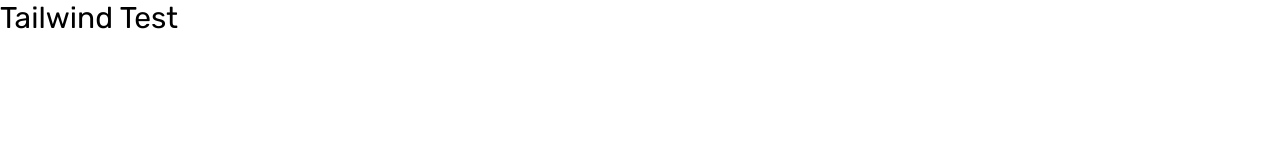
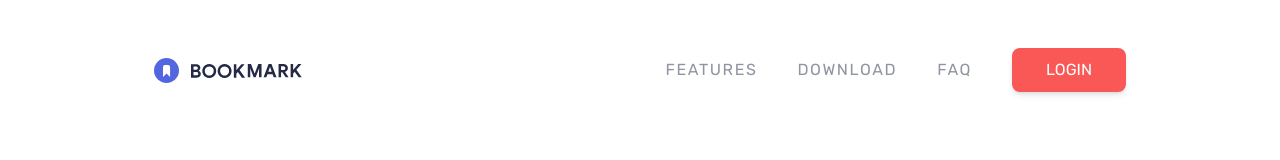
Before and after one commit to Reny8/Bookmark-Manager, a website: page index.html in a window 1280 px wide. Drawn offline with Linux system fonts and the light colour scheme.

Commit message:
Add nav items

```diff
--- a/index.html
+++ b/index.html
@@ -4,6 +4,11 @@
     <meta charset="UTF-8" />
     <meta http-equiv="X-UA-Compatible" content="IE=edge" />
     <meta name="viewport" content="width=device-width, initial-scale=1.0" />
+    <link
+      rel="shorcut icon"
+      href="./images/favicon-32x32.png"
+      type="image/png"
+    />
     <link rel="preconnect" href="https://fonts.googleapis.com" />
     <link rel="preconnect" href="https://fonts.gstatic.com" crossorigin />
     <link
@@ -13,7 +18,30 @@
     <link rel="stylesheet" href="css/style.css" />
     <title>Bookmark Manager</title>
   </head>
-  <body>
-    <h1 class="text-3xl">Tailwind Test</h1>
+  <body class="overflow-x-hidden">
+    <nav class="container relative mx-auto p-6">
+      <div class="flex items-center justify-between space-x-20 my-6">
+        <div class="z-30">
+          <img src="./images/logo-bookmark.svg" alt="" id="logo" />
+        </div>
+        <div
+          class="hidden items-center space-x-10 uppercase text-grayishBlue md:flex"
+        >
+          <a id="features" href="" class="tracking-widest hover:text-softRed"
+            >features</a
+          >
+          <a id="download" href="" class="tracking-widest hover:text-softRed"
+            >download</a
+          >
+          <a id="faq" href="" class="tracking-widest hover:text-softRed">faq</a>
+          <a
+            href="
+          "
+            class="uppercase px-8 py-2 text-white bg-softRed border-2 border-softRed rounded-lg shadow-md hover:opacity-80"
+            >login</a
+          >
+        </div>
+      </div>
+    </nav>
   </body>
 </html>
```
Also changed, not shown: css/style.css.
